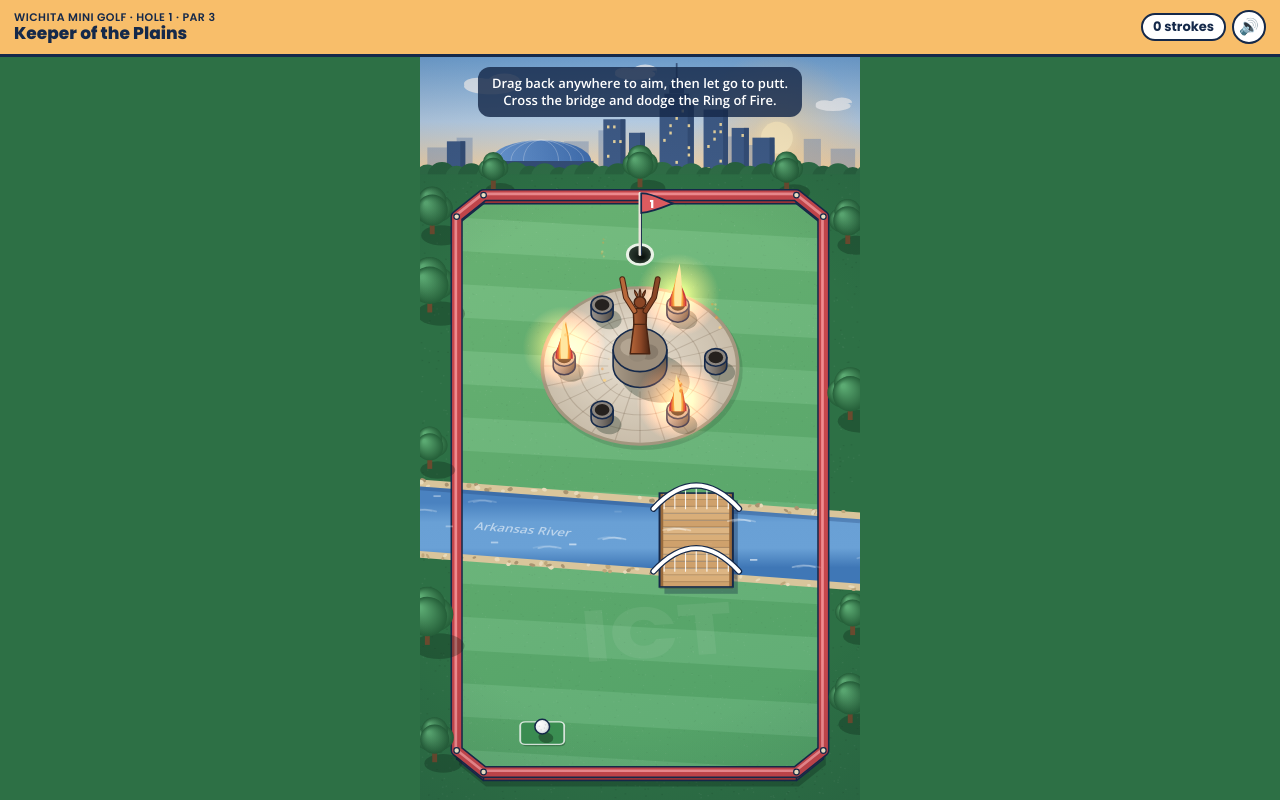
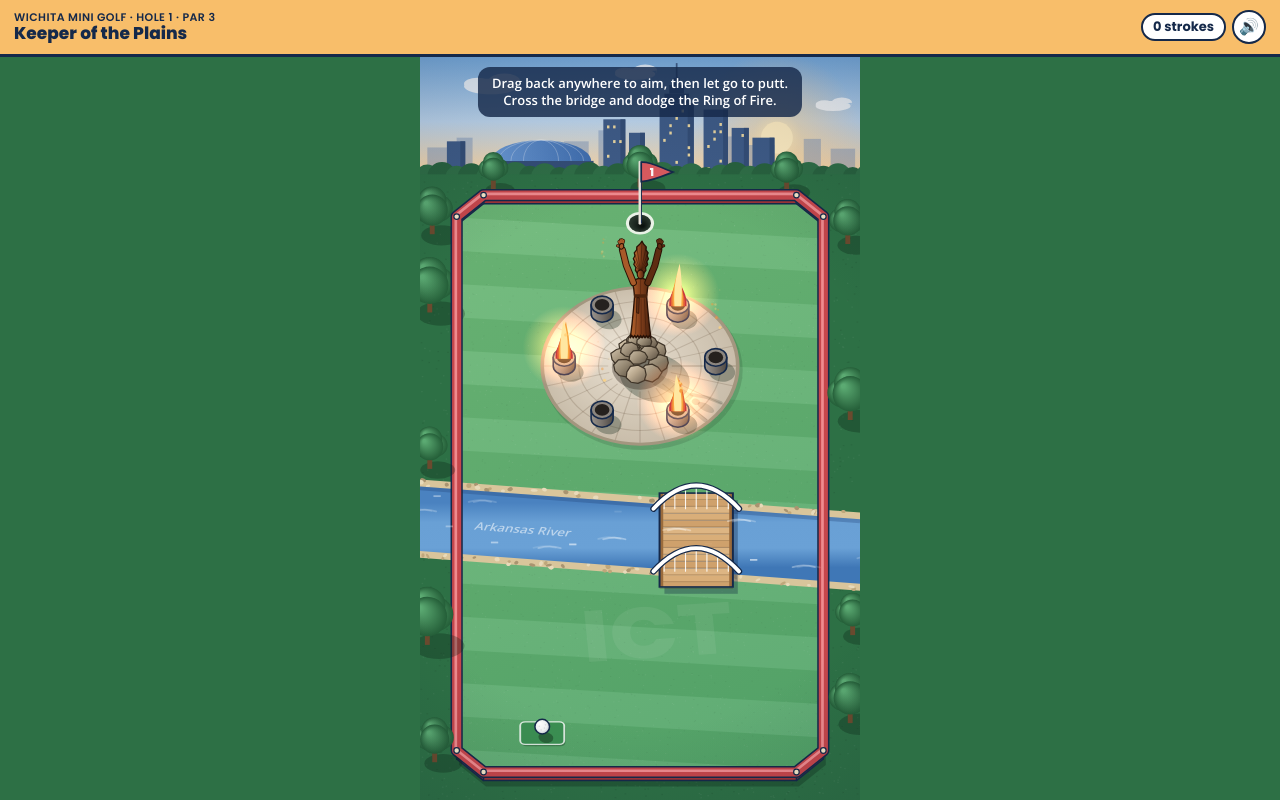
Before and after one commit to WichitaLifeICT/wichita-life-app, a website: page app/public/golf/index.html in a window 1280 px wide. Drawn offline with nearby package versions, Linux system fonts and the light colour scheme.

Commit message:
Wichita Mini Golf: a Keeper that looks like the real sculpture
Taller steel figure with both arms raised and open hands, a tall feathered
headdress, a long belted robe with a fringed hem, standing on a heap of
boulders, with his shadow across the plaza. The cup moves to the back of the
green so he never hides it (par still reachable from every test spot). The
fact card now says he stands on a 30-foot rock and the Ring of Fire burns for
15 minutes each night.

Co-Authored-By: Claude Opus 5.5 <noreply@anthropic.com>
Claude-Session: https://claude.ai/code/session_01RVvxjtAiL6j1MniaJt2d1E

```diff
--- a/app/public/golf/index.html
+++ b/app/public/golf/index.html
@@ -103,8 +103,8 @@
       <div class="score" id="scoreline">3 strokes · Par 3</div>
       <div class="stars" id="stars" aria-hidden="true">★★☆</div>
       <p class="fact"><b>Did you know?</b>
-        The Keeper of the Plains is a 44-foot steel sculpture by Kiowa-Comanche artist Blackbear Bosin. It stands where
-        the Arkansas and Little Arkansas rivers meet, and the Ring of Fire around it is lit for a few minutes most nights.</p>
+        The Keeper of the Plains is a 44-foot steel sculpture by Kiowa-Comanche artist Blackbear Bosin. He stands on a
+        30-foot rock where the Arkansas and Little Arkansas rivers meet, and the Ring of Fire around him burns for 15 minutes each night.</p>
       <div class="btns">
         <button class="btn primary" id="again">Play again</button>
         <a class="btn" id="go" href="https://www.google.com/maps/search/?api=1&query=Keeper+of+the+Plains+Wichita+KS" target="_blank" rel="noopener">Go see it ↗</a>
@@ -127,7 +127,7 @@
     par: 3,
     maxStrokes: 6,
     tee: { x: 100, y: 572 },
-    cup: { x: 180, y: 82, r: 9 },
+    cup: { x: 180, y: 50, r: 9 },
     // The green's edge (a bumper wall all the way round).
     bounds: [[52, 30], [308, 30], [330, 52], [330, 598], [308, 620], [52, 620], [30, 598], [30, 52]],
     // The Arkansas River crosses the course; the footbridge is the safe way over.
@@ -441,7 +441,8 @@
   const RIVER_FULL = [[0, riverTop(0)], [W, riverTop(W)], [W, riverTop(W) + RIVER_DEPTH], [0, riverTop(0) + RIVER_DEPTH]];
   const TREES = [[10, 60, 15], [350, 70, 14], [8, 140, 18], [352, 250, 17], [8, 300, 13], [6, 480, 19], [354, 470, 13], [352, 560, 16], [12, 600, 14], [180, 12, 13], [60, 14, 11], [300, 16, 12]];
   const RAIL_H = 7;
-  const POT_H = 7, ROCK_H = 13;
+  const POT_H = 7, ROCK_H = 24;
+  const FIG_H = 80; // the Keeper, feet to fingertips, on screen
 
   let seed = 1;
   const rnd = () => ((seed = (seed * 16807) % 2147483647) - 1) / 2147483646;
@@ -481,43 +482,127 @@
     c.beginPath(); c.ellipse(x, gy - h, r, ry, 0, 0, Math.PI * 2); c.fill(); c.stroke();
   }
 
-  /** The Keeper: a weathering-steel figure, arms raised to the sky. (x, y) is his feet on screen. */
+  /**
+   * The Keeper of the Plains: a tall, flat figure of rusted Cor-Ten steel in a long fringed robe, both
+   * arms raised to the sky with open hands, a tall fan of feathers rising behind his head.
+   * (x, y) is his feet on screen. Shapes are in percent of his height, measured up from his feet.
+   */
   function keeperFigure(c, x, y) {
-    const rust = '#8A4626', light = '#B8683A', dark = '#4A2412';
+    const u = FIG_H / 100;
+    const P = (px, py) => [x + px * u, y - py * u];
+    const shape = (pts) => {
+      c.beginPath();
+      pts.forEach(([px, py], i) => { const [sx, sy] = P(px, py); if (i) c.lineTo(sx, sy); else c.moveTo(sx, sy); });
+      c.closePath();
+    };
+    const line = (pts) => {
+      c.beginPath();
+      pts.forEach(([px, py], i) => { const [sx, sy] = P(px, py); if (i) c.lineTo(sx, sy); else c.moveTo(sx, sy); });
+    };
+    // Lit from the top left: bright rust on his left, dark on his right.
+    const steel = (x0, x1) => {
+      const g = c.createLinearGradient(x + x0 * u, 0, x + x1 * u, 0);
+      g.addColorStop(0, '#B8672F'); g.addColorStop(0.45, '#86411C'); g.addColorStop(1, '#4A220E');
+      return g;
+    };
+    const EDGE = '#2A1206';
     c.save();
-    c.lineJoin = 'round';
-    c.lineCap = 'round';
-    const body = [[x - 8, y], [x + 8, y], [x + 5, y - 24], [x + 5.5, y - 37], [x - 5.5, y - 37], [x - 5, y - 24]];
-    polyPath(c, body);
-    const g = c.createLinearGradient(x - 8, 0, x + 8, 0);
-    g.addColorStop(0, light); g.addColorStop(0.55, rust); g.addColorStop(1, dark);
-    c.fillStyle = g; c.fill();
-    c.strokeStyle = dark; c.lineWidth = 1.2; c.stroke();
-    c.lineWidth = 1;
-    c.beginPath(); c.moveTo(x - 5.2, y - 24); c.lineTo(x + 5.2, y - 24); c.stroke();
+    c.lineJoin = 'round'; c.lineCap = 'round';
+
+    // The headdress: a tall fan of feathers behind his head, widest in the middle, notched at the edges.
+    const N = 11;
+    const cx = (t) => 1.4 * t * t;
+    const hw = (t) => 3.3 + 3.5 * Math.sin(Math.PI * t) - 3.3 * t ** 4;
+    const left = [], right = [], tips = [];
+    for (let i = 0; i <= N; i++) {
+      const t = i / N, py = 66 + 33 * t, notch = i % 2 ? 1.1 : -0.2;
+      left.push([cx(t) - hw(t) - (i && i < N ? notch : 0), py]);
+      right.push([cx(t) + hw(t) + (i && i < N ? notch : 0), py]);
+      if (i % 2 && i < N) tips.push(left[i], right[i]);
+    }
+    shape([...left, ...right.reverse()]);
+    c.fillStyle = steel(-6.5, 7); c.fill();
+    c.strokeStyle = EDGE; c.lineWidth = 1; c.stroke();
+    c.strokeStyle = 'rgba(42,18,6,.55)'; c.lineWidth = 0.7;
+    for (const tip of tips) { line([[cx(0), 67], tip]); c.stroke(); }
+    line([[0, 67], [cx(1), 98]]); c.stroke();
+
+    // The long robe, belted, flaring to a fringed hem.
+    const hem = [];
+    for (let i = 0; i <= 14; i++) hem.push([-10.5 + i * 1.5, i % 2 ? 2.6 : 0]);
+    shape([
+      ...hem, [10.5, 0], [8.8, 14], [7.2, 30], [6.2, 42], [7, 50], [8.3, 56.5], [6.4, 59.4], [2.6, 60.6],
+      [-2.6, 60.6], [-6.4, 59.4], [-8.3, 56.5], [-7, 50], [-6.2, 42], [-7.2, 30], [-8.8, 14],
+    ]);
+    c.fillStyle = steel(-10.5, 10.5); c.fill();
+    c.strokeStyle = EDGE; c.lineWidth = 1.1; c.stroke();
+    c.strokeStyle = 'rgba(42,18,6,.45)'; c.lineWidth = 0.7;
+    for (const [a, b] of [[-3.2, -5.2], [0.4, 0.6], [3.8, 5.6]]) { line([[a, 40], [b, 4]]); c.stroke(); }
+    line([[0, 59.5], [0, 45]]); c.stroke();
+    // Belt and a sash hanging from it.
+    shape([[-6.6, 41], [6.6, 41], [6.9, 44.6], [-6.9, 44.6]]);
+    c.fillStyle = '#4E240D'; c.fill();
+    shape([[-3.4, 41], [-1.4, 41], [-1.9, 25], [-3.7, 25.6]]);
+    c.fillStyle = '#6C3317'; c.fill();
+    c.strokeStyle = EDGE; c.lineWidth = 0.7; c.stroke();
+
+    // Both arms raised to the sky, palms open.
     for (const s of [-1, 1]) {
-      c.strokeStyle = dark; c.lineWidth = 4.8;
-      c.beginPath(); c.moveTo(x + s * 4.5, y - 35); c.lineTo(x + s * 11.5, y - 46); c.lineTo(x + s * 14.5, y - 61); c.stroke();
-      c.strokeStyle = s < 0 ? light : rust; c.lineWidth = 3.1;
-      c.beginPath(); c.moveTo(x + s * 4.5, y - 35); c.lineTo(x + s * 11.5, y - 46); c.lineTo(x + s * 14.5, y - 61); c.stroke();
+      const arm = [[s * 7.4, 56.5], [s * 14.6, 74], [s * 18.6, 90]];
+      c.strokeStyle = EDGE; c.lineWidth = 5.2 * u + 1.6;
+      line(arm); c.stroke();
+      c.strokeStyle = s < 0 ? '#A85A29' : '#5E2C12'; c.lineWidth = 5.2 * u;
+      line(arm); c.stroke();
+      // Fingers fanned open, thumb out to the side.
+      c.strokeStyle = EDGE; c.lineWidth = 1.9 * u + 1;
+      for (const tip of [[17.4, 99.4], [19, 100.4], [20.7, 100], [22.1, 98.4], [23.6, 94.2]]) { line([[s * 19.6, 93], [s * tip[0], tip[1]]]); c.stroke(); }
+      c.strokeStyle = s < 0 ? '#A85A29' : '#5E2C12'; c.lineWidth = 1.9 * u;
+      for (const tip of [[17.4, 99.4], [19, 100.4], [20.7, 100], [22.1, 98.4], [23.6, 94.2]]) { line([[s * 19.6, 93], [s * tip[0], tip[1]]]); c.stroke(); }
+      const [hx, hy] = P(s * 19.6, 93.6);
+      c.fillStyle = s < 0 ? '#A85A29' : '#5E2C12'; c.strokeStyle = EDGE; c.lineWidth = 0.9;
+      c.beginPath(); c.ellipse(hx, hy, 2.3 * u, 3 * u, -s * 0.2, 0, Math.PI * 2); c.fill(); c.stroke();
     }
-    for (const i of [-1, 0, 1]) {
-      const a = -Math.PI / 2 + i * 0.42;
-      const hx = x, hy = y - 42;
-      const bx = hx + Math.cos(a) * 3.5, by = hy + Math.sin(a) * 3.5;
-      const tx = hx + Math.cos(a) * 11, ty = hy + Math.sin(a) * 11;
-      const nx = -Math.sin(a) * 1.6, ny = Math.cos(a) * 1.6;
-      c.fillStyle = i < 0 ? light : rust; c.strokeStyle = dark; c.lineWidth = 0.9;
-      c.beginPath();
-      c.moveTo(bx, by);
-      c.quadraticCurveTo((bx + tx) / 2 + nx, (by + ty) / 2 + ny, tx, ty);
-      c.quadraticCurveTo((bx + tx) / 2 - nx, (by + ty) / 2 - ny, bx, by);
-      c.closePath(); c.fill(); c.stroke();
-    }
-    c.fillStyle = rust; c.strokeStyle = dark; c.lineWidth = 1.2;
-    c.beginPath(); c.arc(x, y - 42, 4.7, 0, Math.PI * 2); c.fill(); c.stroke();
+
+    // His head, tipped back a little toward the sky.
+    const [hx, hy] = P(0, 65);
+    c.fillStyle = steel(-3.4, 3.4); c.strokeStyle = EDGE; c.lineWidth = 1;
+    c.beginPath(); c.ellipse(hx, hy, 3.4 * u, 4.4 * u, -0.12, 0, Math.PI * 2); c.fill(); c.stroke();
     c.restore();
   }
+
+  /** One rough limestone boulder: an uneven blob, lit from the top left. */
+  function boulder(c, x, y, rx, ry, n, shade) {
+    c.beginPath();
+    for (let i = 0; i < 9; i++) {
+      const a = (i / 9) * Math.PI * 2;
+      const j = 0.84 + 0.16 * Math.abs(Math.sin(n * 12.9898 + i * 78.233) * 43758.5453 % 1);
+      const px = x + Math.cos(a) * rx * j, py = y + Math.sin(a) * ry * j;
+      if (i) c.lineTo(px, py); else c.moveTo(px, py);
+    }
+    c.closePath();
+    const g = c.createLinearGradient(x - rx, y - ry, x + rx * 0.6, y + ry);
+    const tone = (v) => Math.round(v * shade);
+    g.addColorStop(0, `rgb(${tone(214)},${tone(201)},${tone(178)})`);
+    g.addColorStop(0.5, `rgb(${tone(166)},${tone(151)},${tone(127)})`);
+    g.addColorStop(1, `rgb(${tone(104)},${tone(92)},${tone(76)})`);
+    c.fillStyle = g; c.fill();
+    c.strokeStyle = '#3E3428'; c.lineWidth = 1; c.stroke();
+  }
+
+  // The Keeper's rock: a heap of boulders filling the footprint the ball bounces off (radius HOLE.keeper.r).
+  const ROCKS = (() => {
+    const out = [];
+    for (let i = 0; i < 8; i++) {
+      const a = (i / 8) * Math.PI * 2 + 0.2;
+      out.push({ wx: 15.5 * Math.cos(a), wy: 15.5 * Math.sin(a), z: 5, rx: 9.5, ry: 8, shade: 0.9 + 0.1 * (i % 3) });
+    }
+    for (let i = 0; i < 5; i++) {
+      const a = (i / 5) * Math.PI * 2 + 0.5;
+      out.push({ wx: 8.5 * Math.cos(a), wy: 8.5 * Math.sin(a), z: 14, rx: 8.5, ry: 6.5, shade: 0.95 + 0.05 * (i % 2) });
+    }
+    out.push({ wx: -3, wy: -2, z: 20, rx: 7.5, ry: 5, shade: 1 }, { wx: 3.5, wy: 1.5, z: 21, rx: 7, ry: 4.5, shade: 0.92 });
+    return out.map((r, n) => ({ ...r, n })).sort((a, b) => a.wy + 0.35 * a.z - (b.wy + 0.35 * b.z));
+  })();
 
   function tree(c, x, y, r) {
     const gy = G(y);
@@ -692,6 +777,15 @@
     c.fillStyle = SHADOW;
     for (const p of POTS) { c.beginPath(); c.ellipse(p.x + 5, p.y + 6, HOLE.potR + 2, HOLE.potR + 1, 0.4, 0, Math.PI * 2); c.fill(); }
     c.beginPath(); c.ellipse(k.x + 12, k.y + 12, k.r + 8, k.r + 2, 0.5, 0, Math.PI * 2); c.fill();
+    c.save();
+    c.translate(k.x + 14, k.y + 14); c.rotate(0.62);
+    c.fillStyle = 'rgba(12, 34, 20, .16)'; c.strokeStyle = 'rgba(12, 34, 20, .16)'; c.lineCap = 'round';
+    c.beginPath(); c.moveTo(0, -6); c.lineTo(34, -4); c.lineTo(34, 4); c.lineTo(0, 6); c.closePath(); c.fill();
+    c.beginPath(); c.ellipse(39, 0, 3.5, 3, 0, 0, Math.PI * 2); c.fill();
+    c.beginPath(); c.ellipse(49, 0, 8, 3.6, 0, 0, Math.PI * 2); c.fill();
+    c.lineWidth = 3.4;
+    for (const s of [-1, 1]) { c.beginPath(); c.moveTo(32, s * 4); c.lineTo(44, s * 9); c.lineTo(56, s * 11); c.stroke(); }
+    c.restore();
     c.restore();
   }
 
@@ -878,14 +972,11 @@
 
   function drawKeeper() {
     const k = HOLE.keeper;
-    cylinder(ctx, k.x, k.y, k.r, ROCK_H, '#A89A87', '#8A7D6D', '#655A4D', '#9C8E7C');
-    // Craggy top.
-    const ty = G(k.y) - ROCK_H;
-    for (const [dx, dy, r, col] of [[-7, -3, 9, '#B3A592'], [7, 2, 8, '#887B6B'], [-2, 5, 7, '#958877']]) {
-      ctx.fillStyle = col;
-      ctx.beginPath(); ctx.ellipse(k.x + dx, ty + dy * SQ, r, r * SQ, 0, 0, Math.PI * 2); ctx.fill();
-    }
-    keeperFigure(ctx, k.x, ty + 3);
+    const gy = G(k.y);
+    ctx.fillStyle = 'rgba(40,30,20,.35)';
+    ctx.beginPath(); ctx.ellipse(k.x, gy + 1, k.r + 1, (k.r + 1) * SQ, 0, 0, Math.PI * 2); ctx.fill();
+    for (const r of ROCKS) boulder(ctx, k.x + r.wx, G(k.y + r.wy) - r.z, r.rx, r.ry, r.n, r.shade);
+    keeperFigure(ctx, k.x + 0.5, gy - ROCK_H + 1);
   }
 
   function drawFlag() {
```
